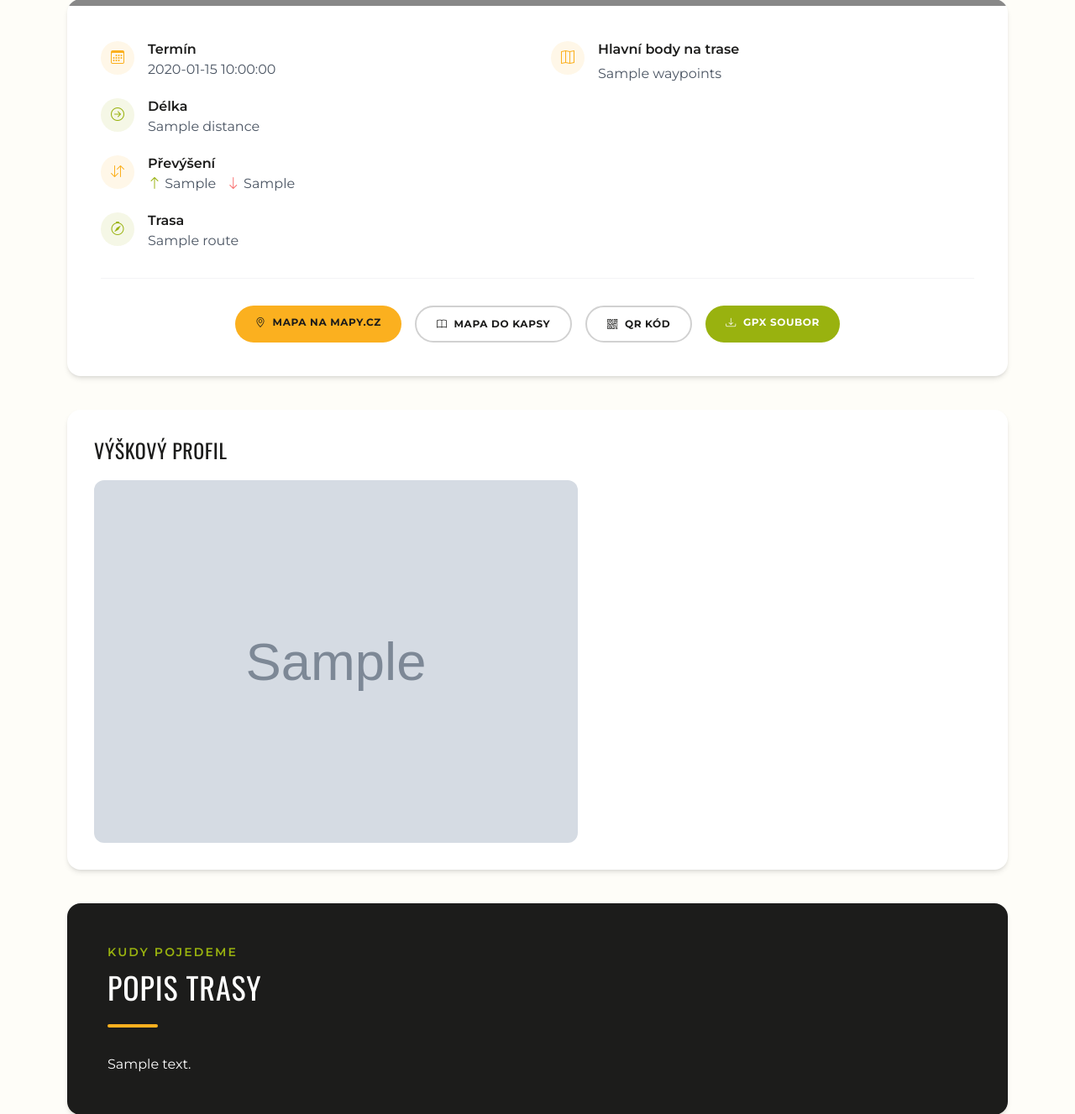
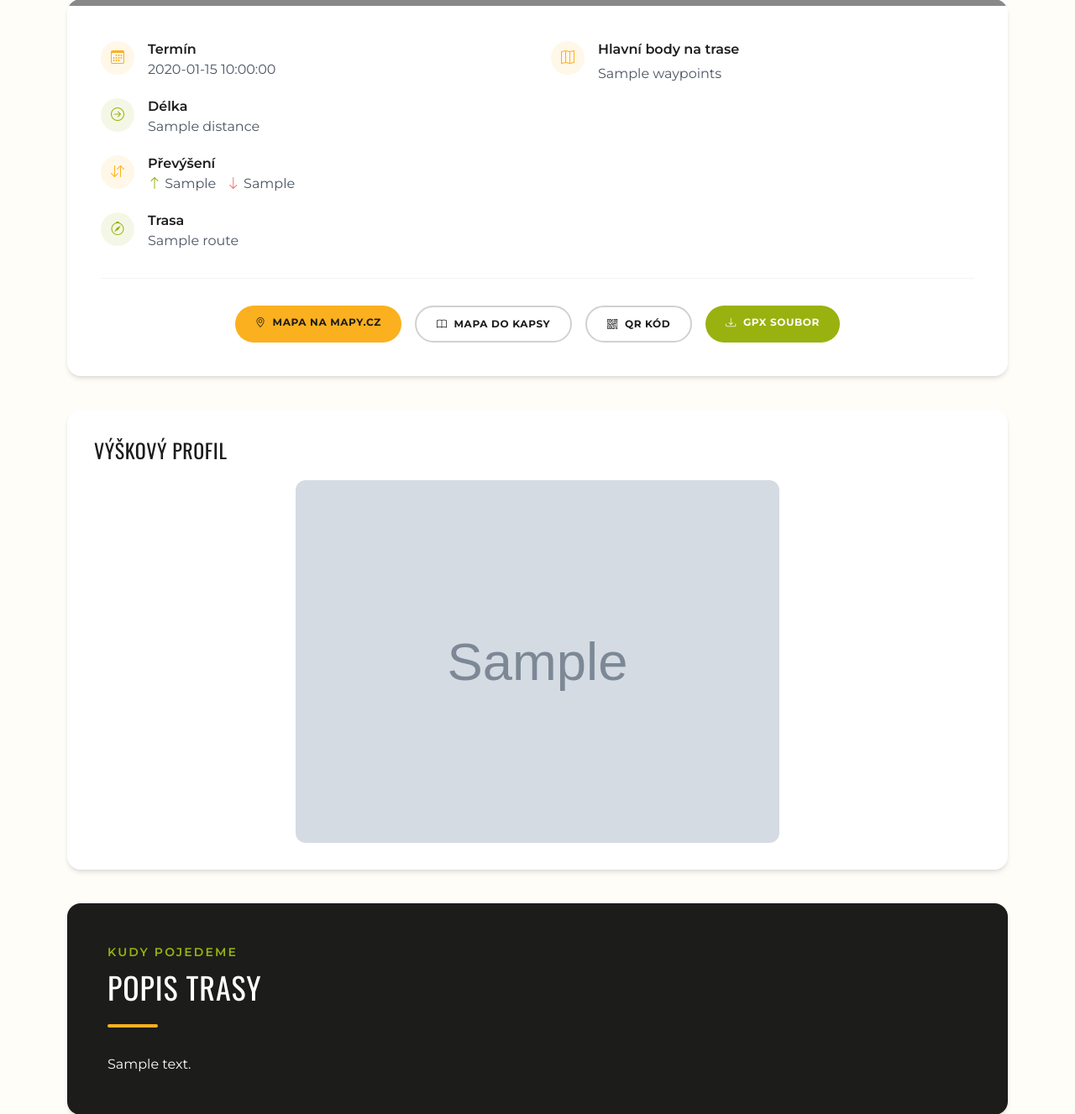
Before and after one commit to prikryla/cykloexpedice, a Flask app: template templates/etapa.html in a window 1280 px wide. Shown: the part 417-1744 px from the top of the page at 84% size. Run offline with Flask 3, Linux system fonts and the light colour scheme; the template is opened without the code that fills it: most values are stand-ins (such as "Sample title", 1, 10 or a date in 2020); grey boxes marked "Sample" are stand-in pictures; a database or web service that is not in the repository returns one stand-in record (values such as "Sample title"); some libraries are stand-ins or nearby versions.

Commit message:
Center the elevation profile image
Co-Authored-By: Claude Opus 4.6 <noreply@anthropic.com>

```diff
--- a/templates/etapa.html
+++ b/templates/etapa.html
@@ -128,7 +128,7 @@
         <div class="bg-white rounded-2xl shadow-md p-6 md:p-8 mb-10">
             <h3 class="font-display text-2xl text-dark-900 tracking-wide mb-5">VÝŠKOVÝ PROFIL</h3>
             <img src="{{ url_for('static', filename='uploads/' + etapa.profile_image) }}"
-                 alt="Výškový profil" class="max-w-xl w-full rounded-xl">
+                 alt="Výškový profil" class="max-w-xl w-full rounded-xl mx-auto">
         </div>
         {% endif %}
 
```
